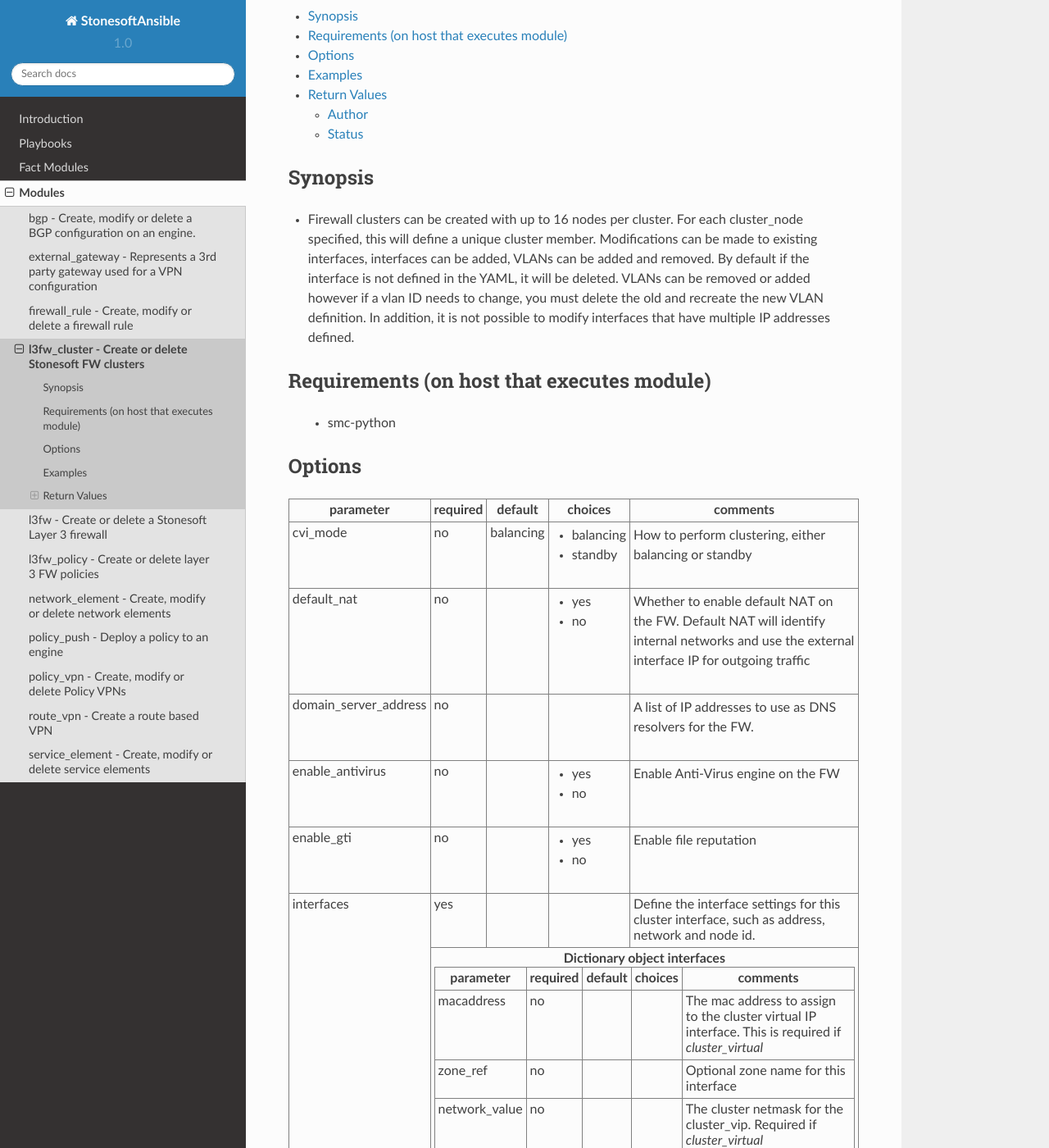
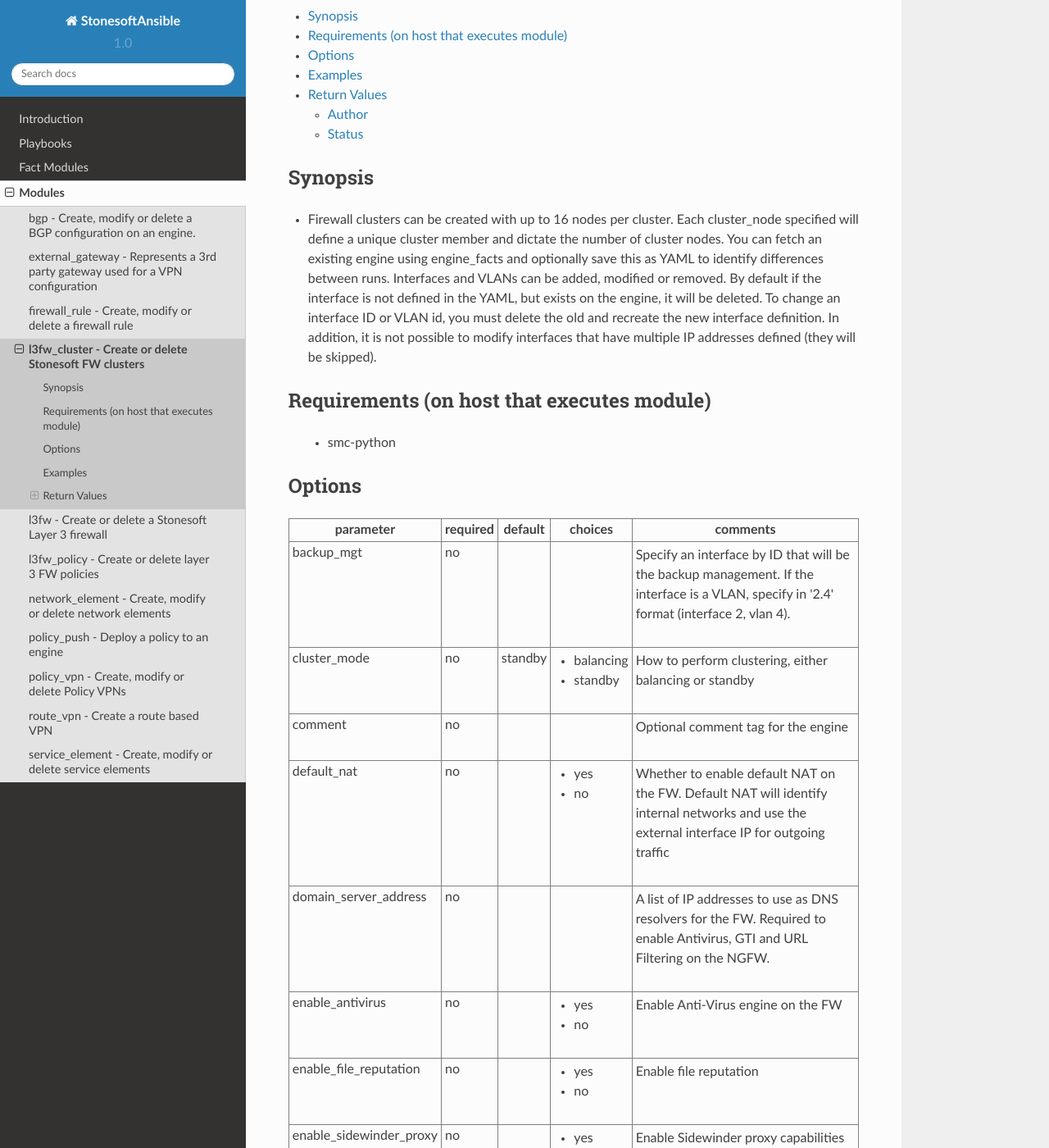
Before and after one commit to gabstopper/ansible-stonesoft, a Sphinx documentation site: the page built from docs/modules/l3fw_cluster_module.rst, in a window 1280 px wide and 1400 px high, scrolled down 237 px. Shown: the whole window at 82% size. Built offline with Sphinx 7.4.7 and the Read the Docs theme 2.0.0, drawn with Linux system fonts in a browser that asks for light colours; some of the changed text lies outside the part shown.

Commit message:
update docs

```diff
--- a/docs/modules/l3fw_cluster_module.rst
+++ b/docs/modules/l3fw_cluster_module.rst
@@ -18,7 +18,7 @@
 --------
 
 
-* Firewall clusters can be created with up to 16 nodes per cluster. For each cluster_node specified, this will define a unique cluster member. Modifications can be made to existing interfaces, interfaces can be added, VLANs can be added and removed. By default if the interface is not defined in the YAML, it will be deleted. VLANs can be removed or added however if a vlan ID needs to change, you must delete the old and recreate the new VLAN definition. In addition, it is not possible to modify interfaces that have multiple IP addresses defined.
+* Firewall clusters can be created with up to 16 nodes per cluster. Each cluster_node specified will define a unique cluster member and dictate the number of cluster nodes. You can fetch an existing engine using engine_facts and optionally save this as YAML to identify differences between runs. Interfaces and VLANs can be added, modified or removed. By default if the interface is not defined in the YAML, but exists on the engine, it will be deleted. To change an interface ID or VLAN id, you must delete the old and recreate the new interface definition. In addition, it is not possible to modify interfaces that have multiple IP addresses defined (they will be skipped).
 
 
 
@@ -44,12 +44,36 @@
     </tr>
 
     <tr>
-    <td>cvi_mode<br/><div style="font-size: small;"></div></td>
+    <td>backup_mgt<br/><div style="font-size: small;"></div></td>
     <td>no</td>
-    <td>balancing</td>
+    <td></td>
+    <td></td>
+	<td>
+        <p>Specify an interface by ID that will be the backup management. If the interface is a VLAN, specify in '2.4' format (interface 2, vlan 4).</p>
+	</td>
+	</tr>
+    </td>
+    </tr>
+
+    <tr>
+    <td>cluster_mode<br/><div style="font-size: small;"></div></td>
+    <td>no</td>
+    <td>standby</td>
     <td><ul><li>balancing</li><li>standby</li></ul></td>
 	<td>
         <p>How to perform clustering, either balancing or standby</p>
+	</td>
+	</tr>
+    </td>
+    </tr>
+
+    <tr>
+    <td>comment<br/><div style="font-size: small;"></div></td>
+    <td>no</td>
+    <td></td>
+    <td></td>
+	<td>
+        <p>Optional comment tag for the engine</p>
 	</td>
 	</tr>
     </td>
@@ -73,7 +97,7 @@
     <td></td>
     <td></td>
 	<td>
-        <p>A list of IP addresses to use as DNS resolvers for the FW.</p>
+        <p>A list of IP addresses to use as DNS resolvers for the FW. Required to enable Antivirus, GTI and URL Filtering on the NGFW.</p>
 	</td>
 	</tr>
     </td>
@@ -92,12 +116,24 @@
     </tr>
 
     <tr>
-    <td>enable_gti<br/><div style="font-size: small;"></div></td>
+    <td>enable_file_reputation<br/><div style="font-size: small;"></div></td>
     <td>no</td>
     <td></td>
     <td><ul><li>yes</li><li>no</li></ul></td>
 	<td>
         <p>Enable file reputation</p>
+	</td>
+	</tr>
+    </td>
+    </tr>
+
+    <tr>
+    <td>enable_sidewinder_proxy<br/><div style="font-size: small;"></div></td>
+    <td>no</td>
+    <td></td>
+    <td><ul><li>yes</li><li>no</li></ul></td>
+	<td>
+        <p>Enable Sidewinder proxy capabilities</p>
 	</td>
 	</tr>
     </td>
@@ -192,12 +228,36 @@
     </tr>
 
     <tr>
+    <td>location<br/><div style="font-size: small;"></div></td>
+    <td>no</td>
+    <td></td>
+    <td></td>
+	<td>
+        <p>Location identifier for the engine. Used when engine is behind NAT</p>
+	</td>
+	</tr>
+    </td>
+    </tr>
+
+    <tr>
     <td>name<br/><div style="font-size: small;"></div></td>
     <td>yes</td>
     <td></td>
     <td></td>
 	<td>
         <p>The name of the firewall cluster to add or delete</p>
+	</td>
+	</tr>
+    </td>
+    </tr>
+
+    <tr>
+    <td>primary_heartbeat<br/><div style="font-size: small;"></div></td>
+    <td>no</td>
+    <td></td>
+    <td></td>
+	<td>
+        <p>Specify an interface for the primary heartbeat interface. This will default to the same interface as primary_mgt if not specified.</p>
 	</td>
 	</tr>
     </td>
@@ -372,6 +432,64 @@
 	</tr>
     </td>
     </tr>
+    <tr>
+    <td rowspan="2">snmp<br/><div style="font-size: small;"></div></td>
+    <td>no</td>
+    <td></td>
+    <td></td>
+    <td>
+        <div>SNMP settings for the engine</div>
+    </tr>
+
+    <tr>
+    <td colspan="5">
+        <table border=1 cellpadding=4>
+        <caption><b>Dictionary object snmp</b></caption>
+
+        <tr>
+        <th class="head">parameter</th>
+        <th class="head">required</th>
+        <th class="head">default</th>
+        <th class="head">choices</th>
+        <th class="head">comments</th>
+        </tr>
+
+        <tr>
+        <td>snmp_agent<br/><div style="font-size: small;"></div></td>
+        <td>yes</td>
+        <td></td>
+        <td></td>
+        <td>
+            <div>The name of the SNMP agent from within the SMC</div>
+        </td>
+        </tr>
+
+        <tr>
+        <td>snmp_interface<br/><div style="font-size: small;"></div></td>
+        <td>no</td>
+        <td></td>
+        <td></td>
+        <td>
+            <div>A list of interface IDs to enable SNMP. If enabling on a VLAN, use '2.3' syntax</div>
+        </td>
+        </tr>
+
+        <tr>
+        <td>snmp_location<br/><div style="font-size: small;"></div></td>
+        <td>no</td>
+        <td></td>
+        <td></td>
+        <td>
+            <div>Optional SNMP location string to add the SNMP configuration</div>
+        </td>
+        </tr>
+
+        </table>
+
+    </td>
+    </tr>
+    </td>
+    </tr>
 
     <tr>
     <td>state<br/><div style="font-size: small;"></div></td>
@@ -406,69 +524,98 @@
 .. code-block:: yaml
 
 
-    l3fw_cluster:
-      smc_logging:
-        level: 10
-        path: /Users/davidlepage/Downloads/ansible-smc.log
-      name: newcluster
-      cvi_mode: standby
-      primary_mgt: 0
-      interfaces:
-        - interface_id: 0
-          cluster_virtual: 1.1.1.1
-          network_value: 1.1.1.0/24
-          macaddress: 02:02:02:02:02:02
-          nodes:
-            - address: 1.1.1.2
+    - name: Firewall Template
+      hosts: localhost
+      gather_facts: no
+      tasks:
+      - name: Create a layer 3 FW cluster, 2 nodes
+        l3fw_cluster:
+          smc_logging:
+            level: 10
+            path: /Users/davidlepage/Downloads/ansible-smc.log
+          cluster_mode: balancing
+          comment: my new firewall
+          default_nat: false
+          domain_server_address: []
+          enable_antivirus: false
+          enable_gti: false
+          enable_sidewinder_proxy: false
+          interfaces:
+          -   interface_id: '1000'
+              nodes:
+              -   address: 100.100.100.1
+                  network_value: 100.100.100.0/24
+                  nodeid: 1
+              -   address: 100.100.100.2
+                  network_value: 100.100.100.0/24
+                  nodeid: 2
+              type: tunnel_interface
+              zone_ref: AWSTunnel
+          -   interface_id: '4'
+              nodes:
+              -   address: 5.5.5.3
+                  network_value: 5.5.5.0/24
+                  nodeid: 2
+              -   address: 5.5.5.2
+                  network_value: 5.5.5.0/24
+                  nodeid: 1
+              zone_ref: heartbeat
+          -   interface_id: '3'
+          -   interface_id: '2'
+              nodes:
+              -   address: 3.3.3.2
+                  network_value: 3.3.3.0/24
+                  nodeid: 1
+              -   address: 3.3.3.3
+                  network_value: 3.3.3.0/24
+                  nodeid: 2
+              vlan_id: '3'
+          -   interface_id: '2'
+              nodes:
+              -   address: 4.4.4.2
+                  network_value: 4.4.4.0/24
+                  nodeid: 1
+              -   address: 4.4.4.3
+                  network_value: 4.4.4.0/24
+                  nodeid: 2
+              vlan_id: '4'
+              zone_ref: somevlan
+          -   cluster_virtual: 2.2.2.1
+              interface_id: '1'
+              macaddress: 02:02:02:02:02:04
+              network_value: 2.2.2.0/24
+              nodes:
+              -   address: 2.2.2.2
+                  network_value: 2.2.2.0/24
+                  nodeid: 1
+              -   address: 2.2.2.3
+                  network_value: 2.2.2.0/24
+                  nodeid: 2
+              zone_ref: internal
+          -   cluster_virtual: 1.1.1.1
+              interface_id: '0'
+              macaddress: 02:02:02:02:02:02
               network_value: 1.1.1.0/24
-              nodeid: 1
-            - address: 1.1.1.3
-              network_value: 1.1.1.0/24
-              nodeid: 2
-            - address: 1.1.1.4
-              network_value: 1.1.1.0/24
-              nodeid: 3
-        - interface_id: 1
-          cluster_virtual: 2.2.2.1
-          network_value: 2.2.2.0/24
-          macaddress: 02:02:02:02:02:04
-          nodes:
-            - address: 2.2.2.2
-              network_value: 2.2.2.0/24
-              nodeid: 1
-            - address: 2.2.2.3
-              network_value: 2.2.2.0/24
-              nodeid: 2
-            - address: 2.2.2.4
-              network_value: 2.2.2.0/24
-              nodeid: 3
-        - interface_id: 2
-          nodes:
-            - address: 3.3.3.2
-              network_value: 3.3.3.0/24
-              nodeid: 1
-            - address: 3.3.3.3
-              network_value: 3.3.3.0/24
-              nodeid: 2
-            - address: 3.3.3.4
-              network_value: 3.3.3.0/24
-              nodeid: 3
-          vlan_id: 3
-        - interface_id: 2
-          nodes:
-            - address: 4.4.4.2
-              network_value: 4.4.4.0/24
-              nodeid: 1
-            - address: 4.4.4.3
-              network_value: 4.4.4.0/24
-              nodeid: 2
-            - address: 4.4.4.4
-              network_value: 4.4.4.0/24
-              nodeid: 3
-          vlan_id: 4
-        - interface_id: 3
-      tags:
-        - footag
+              nodes:
+              -   address: 1.1.1.2
+                  network_value: 1.1.1.0/24
+                  nodeid: 1
+              -   address: 1.1.1.3
+                  network_value: 1.1.1.0/24
+                  nodeid: 2
+          location: mylocation
+          name: newcluster
+          primary_heartbeat: '4'
+          primary_mgt: '0'
+          backup_mgt: '2.3'
+          snmp:
+              snmp_agent: myagent
+              snmp_interface:
+              - '1'
+              - '2.4'
+              snmp_location: newcluster
+          tags:
+          - footag
 
     # Delete a cluster
     - name: layer 3 cluster with 3 members
```
Also changed, not shown: docs/modules/route_vpn_module.rst (+43 -36 lines).
